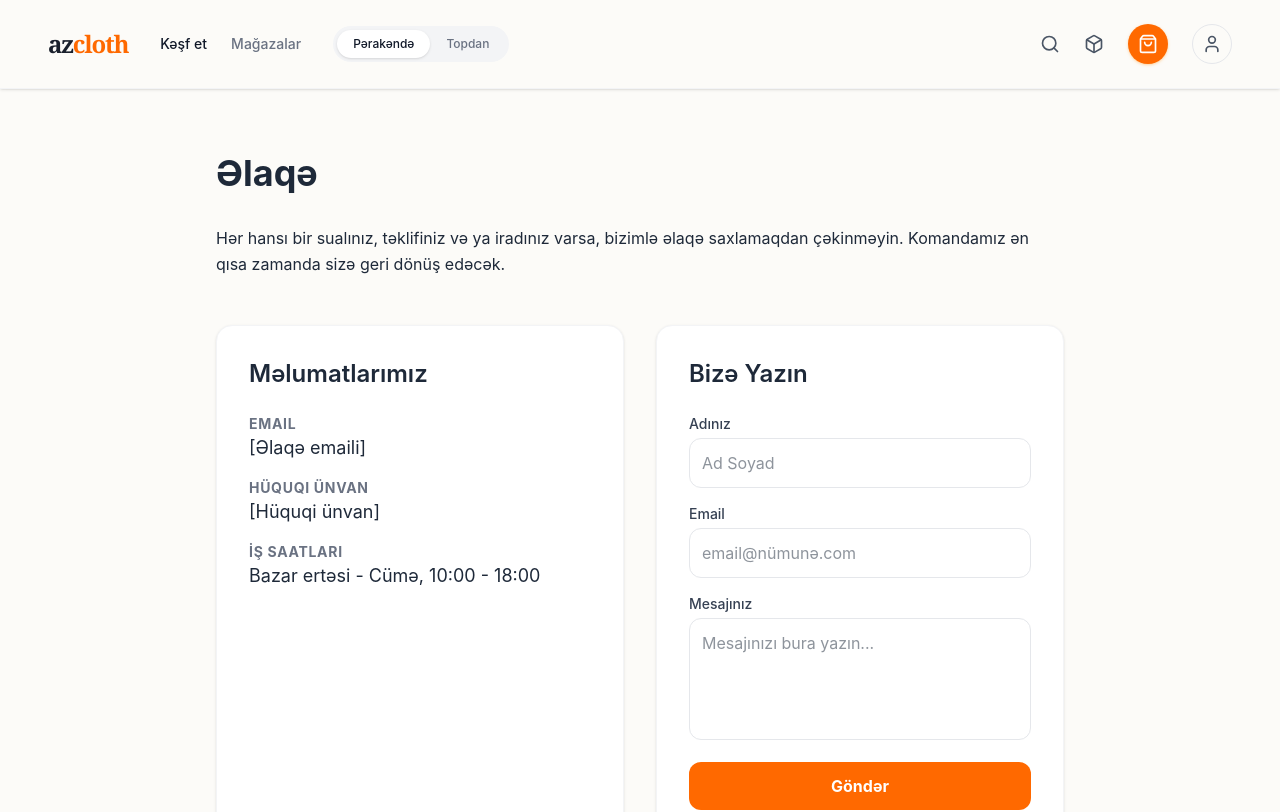
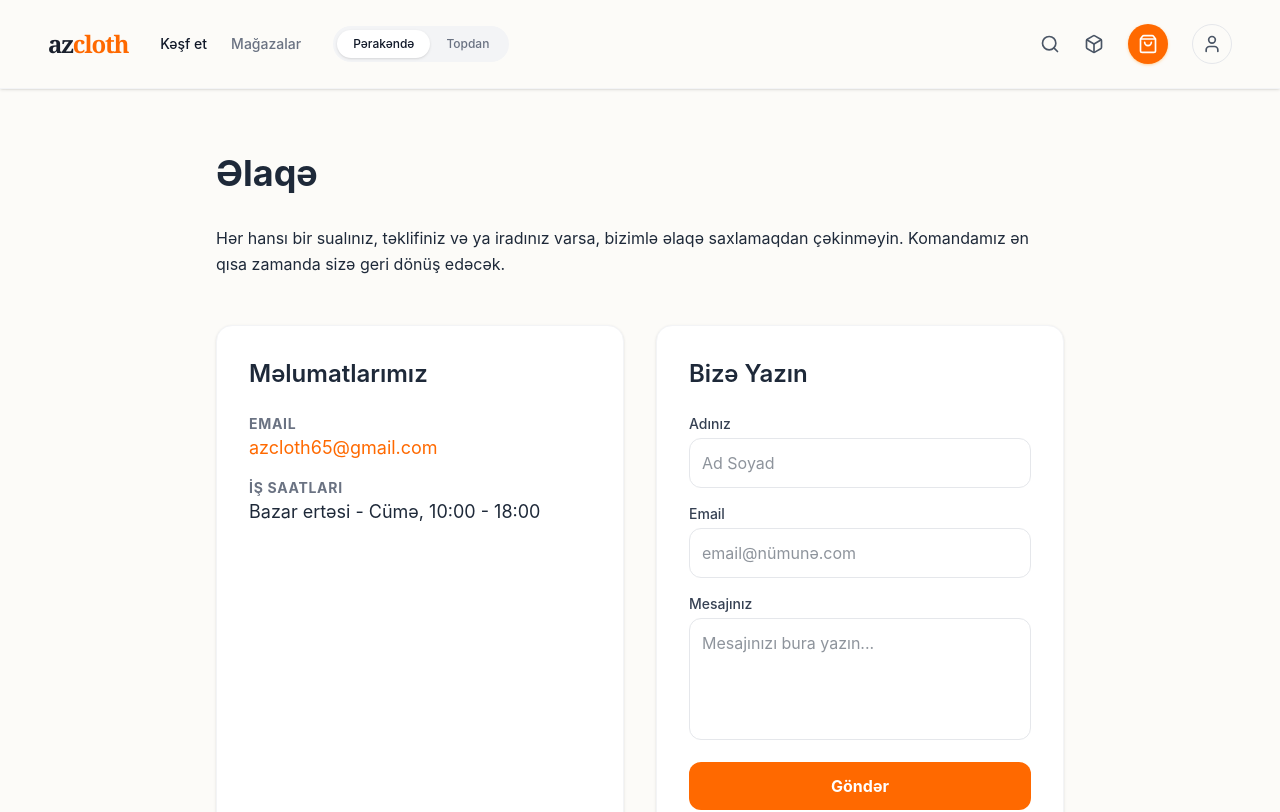
Before and after one commit to asifpirimov/Azcloth, a React (Vite) app in the folder frontend/: page /contact in a window 1280 px wide. Shown: the top 812 px of the page. Built offline with nearby package versions, Linux system fonts and the light colour scheme; no server answers.

Commit message:
Update Contact page: remove legal address, add mailto link

```diff
--- a/frontend/src/pages/legal/Contact.tsx
+++ b/frontend/src/pages/legal/Contact.tsx
@@ -17,11 +17,9 @@ export const Contact = () => {
           <div className="space-y-4">
             <div>
               <p className="text-sm text-gray-500 uppercase tracking-wider font-bold">Email</p>
-              <p className="text-lg">[Əlaqə emaili]</p>
-            </div>
-            <div>
-              <p className="text-sm text-gray-500 uppercase tracking-wider font-bold">Hüquqi Ünvan</p>
-              <p className="text-lg">[Hüquqi ünvan]</p>
+              <p className="text-lg">
+                <a href="mailto:azcloth65@gmail.com" className="text-orange-500 hover:underline">azcloth65@gmail.com</a>
+              </p>
             </div>
             <div>
               <p className="text-sm text-gray-500 uppercase tracking-wider font-bold">İş Saatları</p>
```
